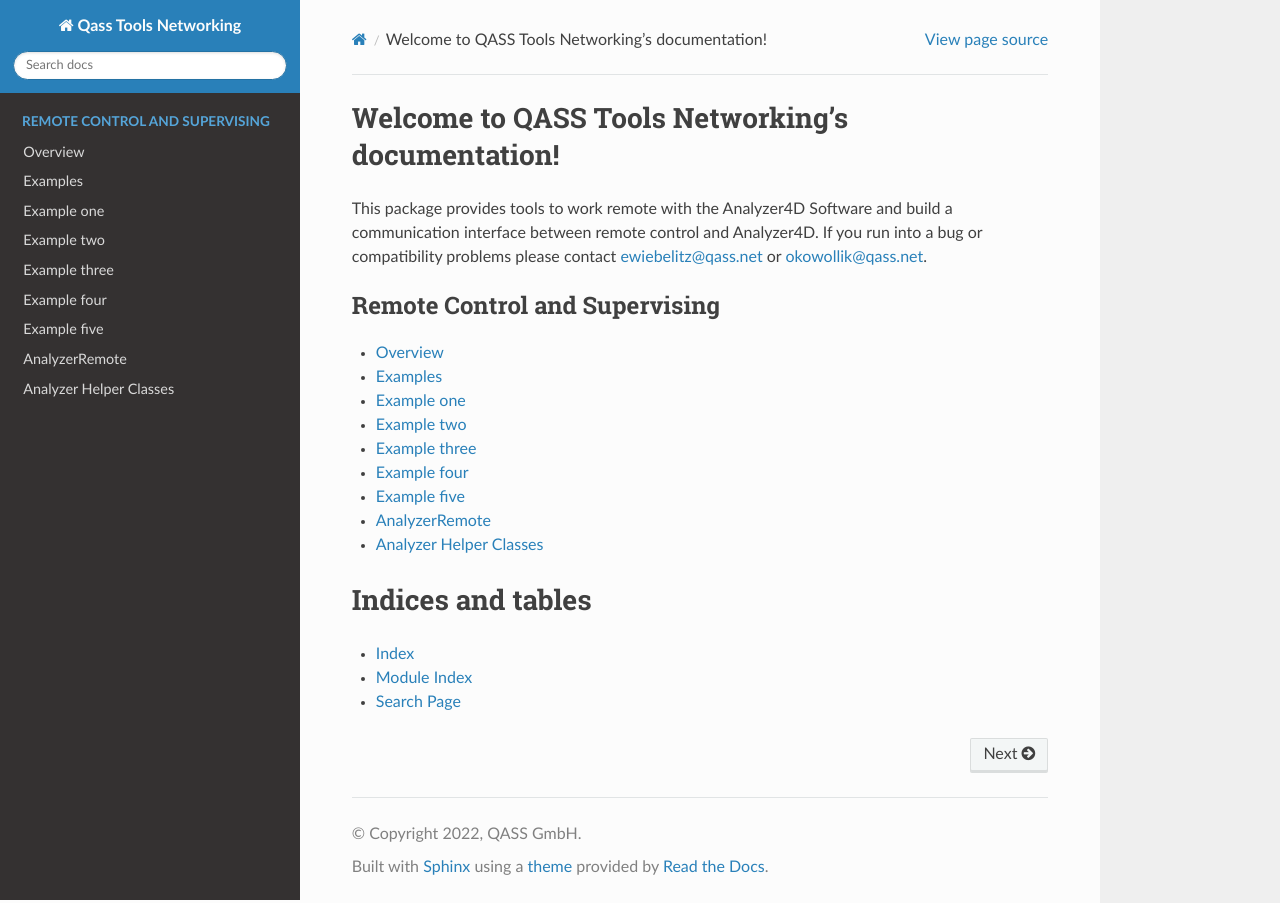
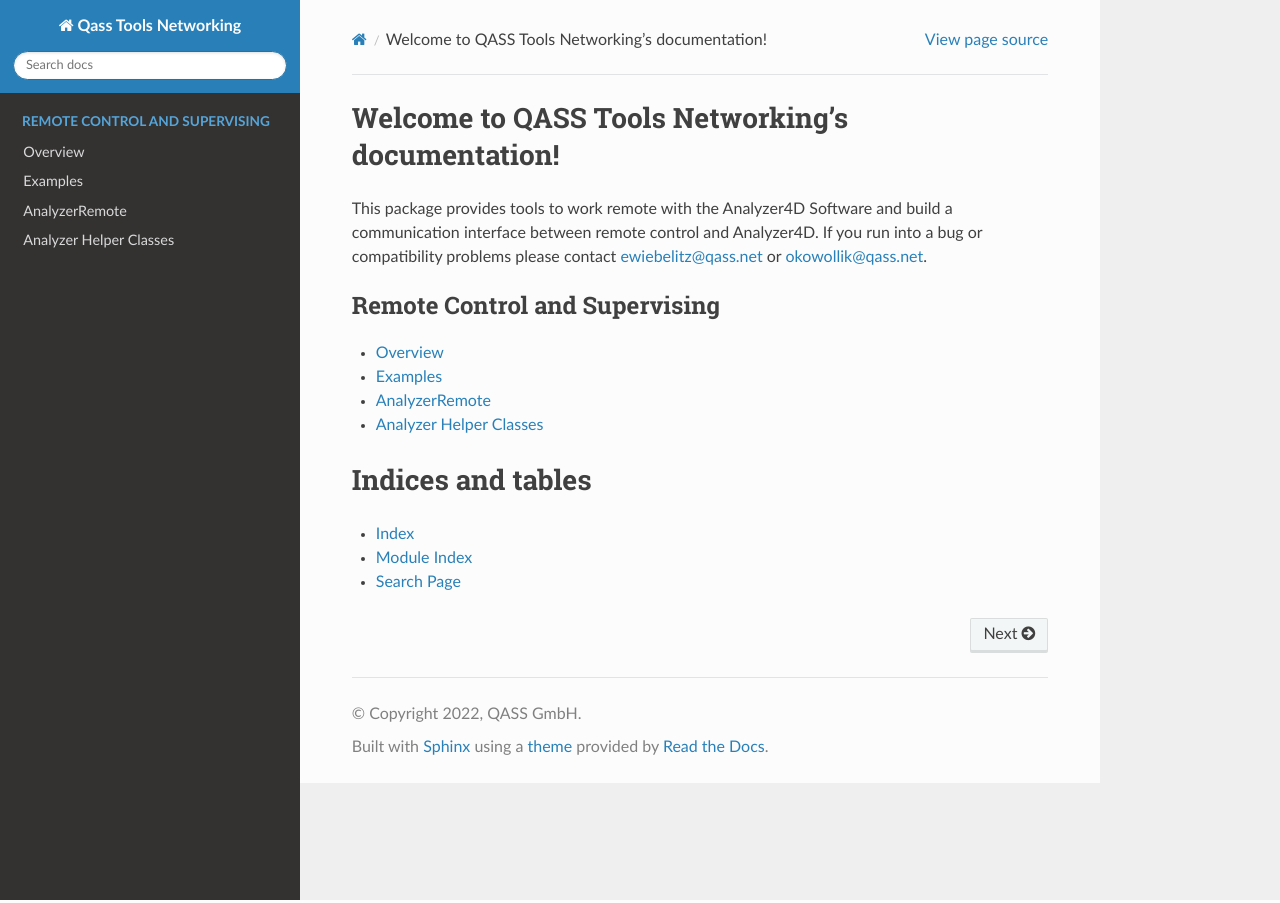
Before and after one commit to QASS/qass-tools-networking, a Sphinx documentation site: the page built from docs/source/index.rst, in a window 1280 px wide. Built offline with Sphinx 7.4.7 and the Read the Docs theme 2.0.0, drawn with Linux system fonts in a browser that asks for light colours; some of the changed lines change nothing that is shown.

Commit message:
worked on docu

```diff
--- a/docs/source/analyzer_socket.rst
+++ b/docs/source/analyzer_socket.rst
@@ -6,99 +6,19 @@
 
 Examples
 ********
+Example to automatically define Analyzer4D settings.
+    .. code-block:: python
+        :linenos:
 
-Example one
-***********
-In the first example we build a remote connection (TCP) to an Analyzer4D software and send a command to start a measuring.
+        from qass.tools.networking.analyzer_socket import AnalyzerRemote, PreampPorts
 
-.. code-block:: python
-    :linenos:
-
-    from qass.tools.networking.analyzer_socket import AnalyzerRemote
-
-    ip_address = "111.111.1.111"
-    with AnalyzerRemote(ip_address) as opti:
-        opti.start_measuring()
-
-Example two
-***********
-Simple example how to intialize a socket connection to the optimizer and have access to analyzer functions.
-
-.. code-block:: python
-    :linenos:
-
-    from qass.tools.networking.analyzer_socket import AnalyzerRemote, Channels, Amplitudes
-    import time
-
-    with AnalyzerRemote("111.111.1.111") as opti:
-        opti.set_preamp(channel=Channels.CHANNEL_1)
-        info = opti.get_project_info()
-        print(info)
-        opti.set_preamp(gain=800)
-
-        proc = opti.get_process_number()
-
-        opti.set_process_comment("Hey ich bims, eins Kommentar")
-
-        opti.start_measuring()
-        opti.start_sineGenerator(frequency=500, amplitude=Amplitudes.AMP_191_mV)
-        time.sleep(2)
-        opti.stop_sineGenerator()
-        opti.stop_measuring()
-
-Example three
-*************
-Example three shows an easy way to debug system in case you need some more detailed information how to process incomming responses.
-
-.. code-block:: python
-    :linenos:
-
-    from qass.tools.networking.analyzer_socket import AnalyzerRemote
-    import time
-
-    with AnalyzerRemote("192.168.2.67", debug_mode=True) as opti:
-        info = opti.get_project_info()
-        print(info)
-
-Example four
-************
-Example to show how to use report function with an easy callback.
-
-.. code-block:: python
-    :linenos:
-
-    from qass.tools.networking.analyzer_socket import AnalyzerRemote
-
-    def own_callback_example(result):
-        """Function that prints "I/O state changed" everytime it does. Callback function always becomes response as arg. In this case response is used as event. Evertime this event happens print command will happen."""
-        if result:
-            print("I/O state changed")
-
-    with AnalyzerRemote(ip="192.168.2.67") as opti:
-        # Start report
-        opti.add_io_report_callback(own_callback_example)
-        # Do something
-        #
-        # stop report automatically without active callback
-        opti.remove_io_report_callback(own_callback_example)
-
-Example five
-************
-Example to automatically define Analyzer4D settings.
-
-.. code-block:: python
-    :linenos:
-
-    from qass.tools.networking.analyzer_socket import AnalyzerRemote, PreampPorts
-
-    with AnalyzerRemote(ip="192.168.2.67") as opti:
-        project_dict = opti.get_project_info()
-        current_state = opti.get_service_parameter("pFPGAVersion")
-        if current_state is not 2:
-            opti.set_service_parameter("pFPGAVersion", 2)
-        opti.pulsetest_port(PreampPorts.PREAMP_PORT_1)
-        opti.import_patterns("/my/local/directory/")
-
+        with AnalyzerRemote(ip="192.168.2.67") as opti:
+            project_dict = opti.get_project_info()
+            current_state = opti.get_service_parameter("pFPGAVersion")
+            if current_state is not 2:
+                opti.set_service_parameter("pFPGAVersion", 2)
+            opti.pulsetest_port(PreampPorts.PREAMP_PORT_1)
+            opti.import_patterns("/my/local/directory/")
 
 AnalyzerRemote
 **************
--- a/docs/source/examples_one.rst
+++ b/docs/source/examples_one.rst
@@ -1,3 +1,5 @@
+examples_one
+****************
 In the example we build a remote connection (TCP) to an Analyzer4D software and send a command to start a measuring.
 
 .. code-block:: python
--- a/docs/source/index.rst
+++ b/docs/source/index.rst
@@ -10,7 +10,7 @@
 If you run into a bug or compatibility problems please contact ewiebelitz@qass.net or okowollik@qass.net.
 
 .. toctree::
-   :maxdepth: 2
+   :maxdepth: 6
    :caption: Remote Control and Supervising
 
    analyzer_socket
```
